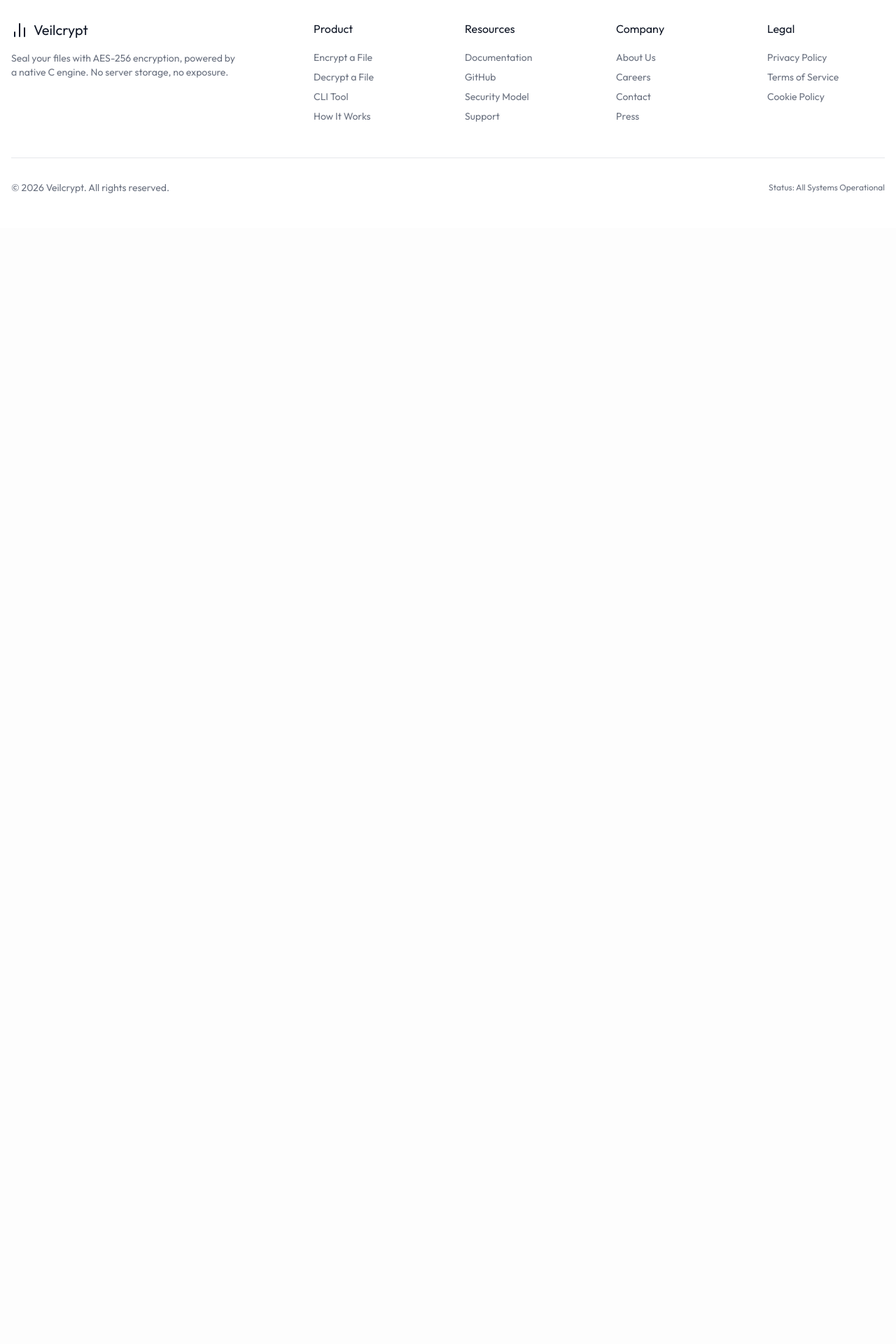
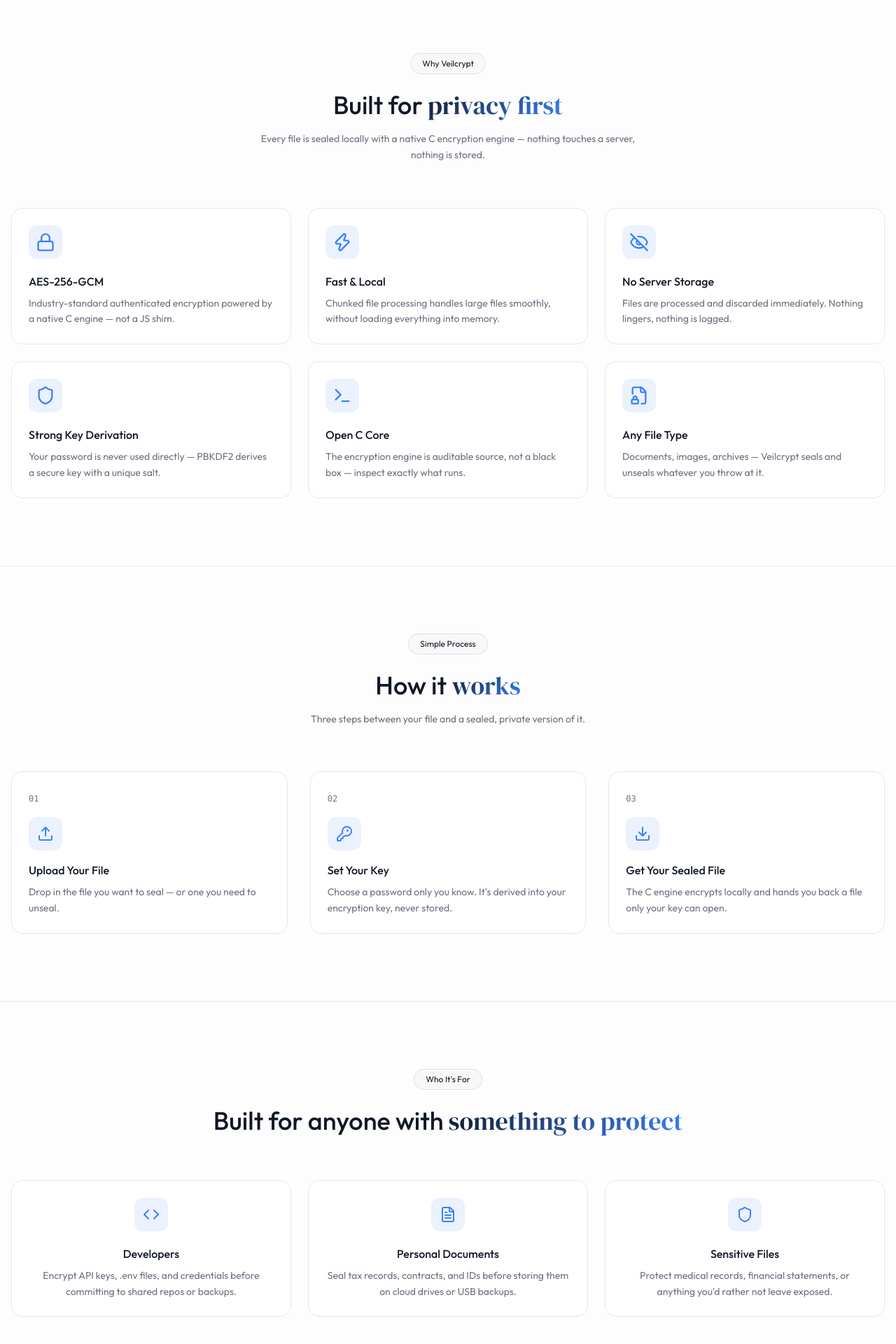
Before and after one commit to protik-datta/veilcrypt, a React (Vite) app in the folder web/frontend/: page / in a window 1280 px wide. Shown: the part 820-2740 px from the top of the page at 70% size. Before the commit the page ends 1146 px from the top, so only its background shows below. Built offline with nearby package versions, Linux system fonts and the light colour scheme; some icons are missing.

Commit message:
Home page sections done

```diff
--- a/web/frontend/src/assets/assets.tsx
+++ b/web/frontend/src/assets/assets.tsx
@@ -9,6 +9,11 @@
   UploadIcon,
   KeyRoundIcon,
   DownloadIcon,
+  CodeIcon,
+  FileTextIcon,
+  ServerCrashIcon,
+  GitBranchIcon,
+  AlertTriangleIcon,
 } from "lucide-react";
 
 export interface FooterLinkSection {
@@ -24,6 +29,18 @@
 
 export interface HowItWorksItem {
   num: string;
+  icon: ReactNode;
+  title: string;
+  desc: string;
+}
+
+export interface UseCaseItem {
+  icon: ReactNode;
+  title: string;
+  desc: string;
+}
+
+export interface TrustPointItem {
   icon: ReactNode;
   title: string;
   desc: string;
@@ -149,3 +166,39 @@
     desc: "The C engine encrypts locally and hands you back a file only your key can open.",
   },
 ];
+
+export const homeUseCasesData: UseCaseItem[] = [
+  {
+    icon: <CodeIcon size={24} />,
+    title: "Developers",
+    desc: "Encrypt API keys, .env files, and credentials before committing to shared repos or backups.",
+  },
+  {
+    icon: <FileTextIcon size={24} />,
+    title: "Personal Documents",
+    desc: "Seal tax records, contracts, and IDs before storing them on cloud drives or USB backups.",
+  },
+  {
+    icon: <ShieldIcon size={24} />,
+    title: "Sensitive Files",
+    desc: "Protect medical records, financial statements, or anything you'd rather not leave exposed.",
+  },
+];
+
+export const homeTrustPointsData: TrustPointItem[] = [
+  {
+    icon: <ServerCrashIcon size={22} />,
+    title: "Zero-Knowledge by Design",
+    desc: "Your password never leaves your machine and is never transmitted or stored anywhere. Veilcrypt can't decrypt your files — only you can.",
+  },
+  {
+    icon: <GitBranchIcon size={22} />,
+    title: "Open-Source C Core",
+    desc: "The encryption engine isn't a black box. Every line handling your keys and file data is auditable, not hidden behind a proprietary API.",
+  },
+  {
+    icon: <AlertTriangleIcon size={22} />,
+    title: "No Server Storage",
+    desc: "Files are processed and immediately discarded. There's no database of uploads, no logs of what you've encrypted.",
+  },
+];
--- /dev/null
+++ b/web/frontend/src/components/Home/Features.tsx
@@ -0,0 +1,40 @@
+import { homeFeaturesData } from "../../assets/assets";
+
+export default function Features() {
+  return (
+    <section className="max-w-7xl mx-auto px-4 py-24">
+      <div className="text-center mb-16">
+        <div className="inline-flex items-center gap-2 px-4 py-1.5 bg-primary/2 rounded-full text-xs text-primary mb-6 border border-primary/10">
+          Why Veilcrypt
+        </div>
+        <h2 className="text-3xl sm:text-4xl font-medium text-foreground mb-4">
+          Built for{" "}
+          <span className="gradient-text dm-serif">privacy first</span>
+        </h2>
+        <p className="text-sm text-muted-foreground max-w-xl mx-auto leading-relaxed">
+          Every file is sealed locally with a native C encryption engine —
+          nothing touches a server, nothing is stored.
+        </p>
+      </div>
+
+      <div className="grid grid-cols-1 sm:grid-cols-2 lg:grid-cols-3 gap-6">
+        {homeFeaturesData.map((feature) => (
+          <div
+            key={feature.title}
+            className="bg-card border border-border rounded-2xl p-6 hover:border-accent/20 transition-colors"
+          >
+            <div className="w-12 h-12 rounded-xl bg-accent/10 flex items-center justify-center text-accent mb-5">
+              {feature.icon}
+            </div>
+            <h3 className="text-base font-medium text-foreground mb-2">
+              {feature.title}
+            </h3>
+            <p className="text-sm text-muted-foreground leading-relaxed">
+              {feature.desc}
+            </p>
+          </div>
+        ))}
+      </div>
+    </section>
+  );
+}
--- /dev/null
+++ b/web/frontend/src/components/Home/HowItWorks.tsx
@@ -0,0 +1,41 @@
+import { homeHowItWorksData } from "../../assets/assets";
+
+export default function HowItWorks() {
+  return (
+    <section className="max-w-7xl mx-auto px-4 py-24 border-t border-border">
+      <div className="text-center mb-16">
+        <div className="inline-flex items-center gap-2 px-4 py-1.5 bg-primary/2 rounded-full text-xs text-primary mb-6 border border-primary/10">
+          Simple Process
+        </div>
+        <h2 className="text-3xl sm:text-4xl font-medium text-foreground mb-4">
+          How it <span className="gradient-text dm-serif">works</span>
+        </h2>
+        <p className="text-sm text-muted-foreground max-w-xl mx-auto leading-relaxed">
+          Three steps between your file and a sealed, private version of it.
+        </p>
+      </div>
+
+      <div className="grid grid-cols-1 sm:grid-cols-3 gap-8">
+        {homeHowItWorksData.map((step) => (
+          <div
+            key={step.num}
+            className="relative bg-card border border-border rounded-2xl p-6"
+          >
+            <span className="text-xs text-muted-foreground font-mono">
+              {step.num}
+            </span>
+            <div className="w-12 h-12 rounded-xl bg-accent/10 flex items-center justify-center text-accent my-4">
+              {step.icon}
+            </div>
+            <h3 className="text-base font-medium text-foreground mb-2">
+              {step.title}
+            </h3>
+            <p className="text-sm text-muted-foreground leading-relaxed">
+              {step.desc}
+            </p>
+          </div>
+        ))}
+      </div>
+    </section>
+  );
+}
--- /dev/null
+++ b/web/frontend/src/components/Home/TrustSection.tsx
@@ -0,0 +1,42 @@
+import { homeTrustPointsData } from "../../assets/assets";
+
+export default function TrustSection() {
+  return (
+    <section className="max-w-7xl mx-auto px-4 py-24 border-t border-border">
+      <div className="grid grid-cols-1 lg:grid-cols-2 gap-12 items-center">
+        <div>
+          <div className="inline-flex items-center gap-2 px-4 py-1.5 bg-primary/2 rounded-full text-xs text-primary mb-6 border border-primary/10">
+            Security Model
+          </div>
+          <h2 className="text-3xl sm:text-4xl font-medium text-foreground mb-4">
+            Trust, backed by{" "}
+            <span className="gradient-text dm-serif">design</span>
+          </h2>
+          <p className="text-sm text-muted-foreground leading-relaxed max-w-lg">
+            Veilcrypt isn't asking you to trust a company — it's built so
+            there's nothing to trust. No accounts, no servers holding your
+            files, no vendor lock-in on your own data.
+          </p>
+        </div>
+
+        <div className="space-y-6">
+          {homeTrustPointsData.map((point) => (
+            <div key={point.title} className="flex gap-4">
+              <div className="w-10 h-10 shrink-0 rounded-xl bg-accent/10 flex items-center justify-center text-accent">
+                {point.icon}
+              </div>
+              <div>
+                <h3 className="text-base font-medium text-foreground mb-1">
+                  {point.title}
+                </h3>
+                <p className="text-sm text-muted-foreground leading-relaxed">
+                  {point.desc}
+                </p>
+              </div>
+            </div>
+          ))}
+        </div>
+      </div>
+    </section>
+  );
+}
--- /dev/null
+++ b/web/frontend/src/components/Home/UseCases.tsx
@@ -0,0 +1,36 @@
+import { homeUseCasesData } from "../../assets/assets";
+
+export default function UseCases() {
+  return (
+    <section className="max-w-7xl mx-auto px-4 py-24 border-t border-border">
+      <div className="text-center mb-16">
+        <div className="inline-flex items-center gap-2 px-4 py-1.5 bg-primary/2 rounded-full text-xs text-primary mb-6 border border-primary/10">
+          Who It's For
+        </div>
+        <h2 className="text-3xl sm:text-4xl font-medium text-foreground mb-4">
+          Built for anyone with{" "}
+          <span className="gradient-text dm-serif">something to protect</span>
+        </h2>
+      </div>
+
+      <div className="grid grid-cols-1 sm:grid-cols-3 gap-6">
+        {homeUseCasesData.map((useCase) => (
+          <div
+            key={useCase.title}
+            className="bg-card border border-border rounded-2xl p-6 text-center hover:border-accent/20 transition-colors"
+          >
+            <div className="w-12 h-12 mx-auto rounded-xl bg-accent/10 flex items-center justify-center text-accent mb-5">
+              {useCase.icon}
+            </div>
+            <h3 className="text-base font-medium text-foreground mb-2">
+              {useCase.title}
+            </h3>
+            <p className="text-sm text-muted-foreground leading-relaxed">
+              {useCase.desc}
+            </p>
+          </div>
+        ))}
+      </div>
+    </section>
+  );
+}
--- a/web/frontend/src/pages/Home.tsx
+++ b/web/frontend/src/pages/Home.tsx
@@ -1,9 +1,17 @@
+import Features from "../components/Home/Features";
 import Hero from "../components/Home/Hero";
+import HowItWorks from "../components/Home/HowItWorks";
+import TrustSection from "../components/Home/TrustSection";
+import UseCases from "../components/Home/UseCases";
 
 const Home = () => {
   return (
     <div className="min-h-screen">
       <Hero />
+      <Features />
+      <HowItWorks />
+      <UseCases />
+      <TrustSection />
     </div>
   );
 };
```
